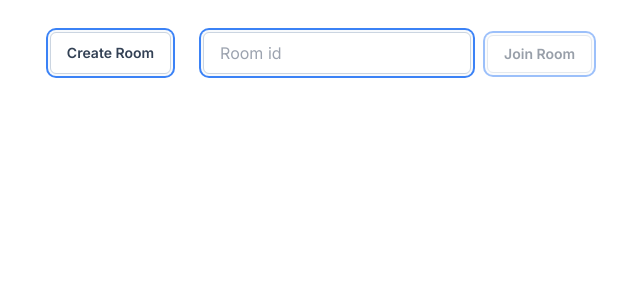
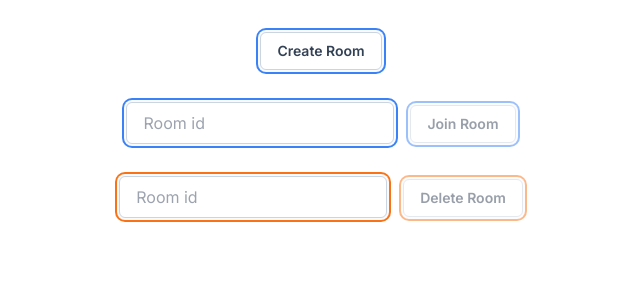
Before and after one commit to woody146/mediasoup-cluster, a Next.js app in the folder examples/rooms/: page / in a window 1280 px wide. Shown: the top 300 px of the page, without its empty margins (319-959 px from the left). Built offline with nearby package versions, Linux system fonts and the light colour scheme.

Commit message:
docs: add delete room button

```diff
--- a/examples/rooms/src/app/page.tsx
+++ b/examples/rooms/src/app/page.tsx
@@ -4,6 +4,7 @@ import { useEffect, useState } from 'react';
 import {
   Consumers,
   CreateRoom,
+  DeleteRoom,
   ExitRoom,
   JoinRoom,
   Producer,
@@ -50,9 +51,10 @@ export default function Home() {
           </div>
         </div>
       ) : (
-        <div className="flex justify-center space-x-8">
+        <div className="flex flex-col space-y-8">
           <CreateRoom onSuccess={updateDevice} />
           <JoinRoom onSuccess={updateDevice} />
+          <DeleteRoom />
         </div>
       )}
     </div>
--- a/examples/rooms/src/components/CreateRoom.tsx
+++ b/examples/rooms/src/components/CreateRoom.tsx
@@ -6,11 +6,13 @@ export function CreateRoom({ onSuccess }: { onSuccess: (data: any) => void }) {
     onSuccess(data);
   };
   return (
+    <span>
       <button
         className="px-4 py-2 font-semibold text-sm bg-white text-slate-700 border border-slate-300 rounded-md shadow-sm ring-2 ring-offset-2 ring-offset-slate-50 ring-blue-500"
         onClick={() => createRoom()}
       >
         Create Room
       </button>
+    </span>
   );
 }
--- /dev/null
+++ b/examples/rooms/src/components/DeleteRoom.tsx
@@ -0,0 +1,31 @@
+import { useState } from 'react';
+import { fetchApi } from '../services';
+
+export function DeleteRoom() {
+  const [roomId, setRoomId] = useState('');
+
+  const deleteRoom = async () => {
+    await fetchApi({
+      path: '/api/rooms/' + roomId,
+      method: 'DELETE',
+    });
+    setRoomId('');
+  };
+  return (
+    <span>
+      <input
+        placeholder="Room id"
+        value={roomId}
+        onChange={(e) => setRoomId(e.target.value)}
+        className="px-4 py-2 bg-white text-slate-700 border border-slate-300 rounded-md shadow-sm ring-2 ring-offset-2 ring-offset-slate-50 ring-orange-500"
+      />
+      <button
+        className="ml-4 px-4 py-2 font-semibold text-sm bg-white text-slate-700 border border-slate-300 rounded-md shadow-sm ring-2 ring-offset-2 ring-offset-slate-50 ring-orange-500 disabled:opacity-50"
+        onClick={() => deleteRoom()}
+        disabled={!roomId}
+      >
+        Delete Room
+      </button>
+    </span>
+  );
+}
--- a/examples/rooms/src/components/index.tsx
+++ b/examples/rooms/src/components/index.tsx
@@ -1,5 +1,6 @@
 export * from './CreateRoom';
 export * from './JoinRoom';
 export * from './ExitRoom';
+export * from './DeleteRoom';
 export * from './Producer';
 export * from './Consumer';
```
Also changed, not shown: 1 other file (tests, documents, lock files or other folders). Lines whose indentation alone changed are shown as unchanged.
